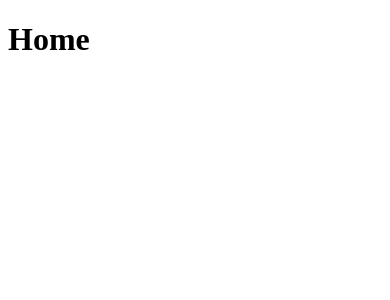
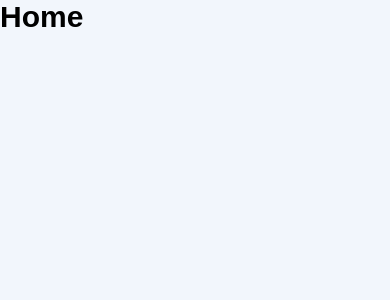
Before and after one commit to MatheusCavalini/nextjs-board, a Next.js app: page / in a window 390 px wide. Shown: the top 300 px of the page. Built offline with nearby package versions, Linux system fonts and the light colour scheme.

Commit message:
Add global.scss

```diff
--- a/src/pages/_app.tsx
+++ b/src/pages/_app.tsx
@@ -1,4 +1,5 @@
 import type { AppProps } from 'next/app'
+import '../styles/global.scss'
 
 export default function App({ Component, pageProps }: AppProps) {
   return <Component {...pageProps} />
--- a/src/pages/index.tsx
+++ b/src/pages/index.tsx
@@ -1,10 +1,15 @@
 import Head from 'next/head'
-import Image from 'next/image'
 
 export default function Home() {
   return (
-    <div>
-      <h1>Home</h1>
-    </div>
+    <>
+      <Head>
+        <title>Board - Organizando tarefas.</title>
+      </Head>
+      <div>
+        <h1>Home</h1>
+      </div>
+    </>
+
   )
 }
--- /dev/null
+++ b/src/styles/global.scss
@@ -0,0 +1,38 @@
+*{
+    margin: 0;
+    padding: 0;
+    box-sizing: border-box;
+}
+
+@media (max-width: 1080px){
+    html{
+        font-size: 93.75%; //Converter o tamanho da font px em 15
+    }
+}
+
+@media (max-width: 720px){
+    html{
+        font-size: 87,5%; //Converter o tamanho da font px em 14
+    }
+}
+
+body{
+    background-color: #F2F6FC;
+}
+
+body,
+input,
+textarea,
+select,
+button {
+    font: 400 1rem sans-serif
+}
+
+button{
+    cursor: pointer;
+}
+
+a{
+    text-decoration: none;
+    color: inherit
+}
```
